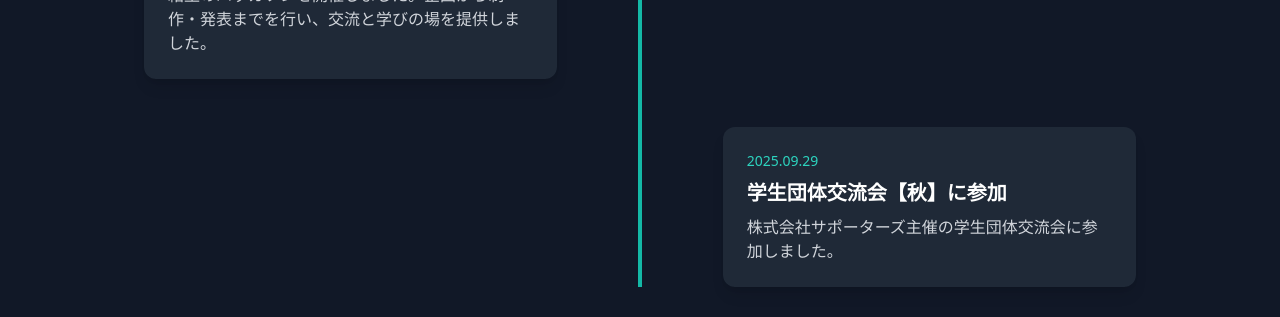
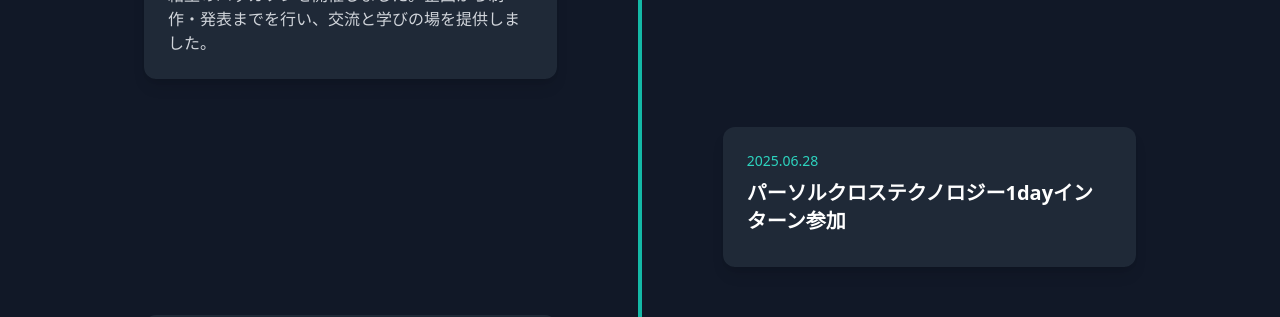
Before and after one commit to komatsu1003/my-portfolio, a Next.js app: page / in a window 1280 px wide. Shown: the part 4020-4337 px from the top of the page. Built offline with nearby package versions, Linux system fonts and the light colour scheme.

Commit message:
タイムラインセクションを更新しました。

```diff
--- a/src/components/TimelineSection.tsx
+++ b/src/components/TimelineSection.tsx
@@ -17,6 +17,7 @@ export default function TimelineSection() {
         { date: "2025.04.01", title: "ITパスポート取得", description: "", },
         { date: "2025.04.12", title: "学生団体交流会【春】に参加", description: "株式会社サポーターズ主催の学生団体交流会に参加しました。", link: "https://talent.supporterz.jp/events/ade10524-56e7-4e56-aebf-eac483bb6848/" },
         { date: "2025.05.23", title: "学内向けハッカソンの開催", description: "「ゲームを作ろう」をテーマに学内向けの初心者を対象とした学部を問わずに約10名を集め、1日完結型のハッカソンを開催しました。企画から制作・発表までを行い、交流と学びの場を提供しました。", link: "https://project.ne.senshu-u.ac.jp/2025/03/" },
+        { date: "2025.06.28", title: "パーソルクロステクノロジー1dayインターン参加" },
         { date: "2025.09.29", title: "学生団体交流会【秋】に参加", description: "株式会社サポーターズ主催の学生団体交流会に参加しました。", link: "https://talent.supporterz.jp/events/ade10524-56e7-4e56-aebf-eac483bb6848/" },
         // { date: "yyyy.mm.dd", title: "", description: "", link: "" },
     ];
```
